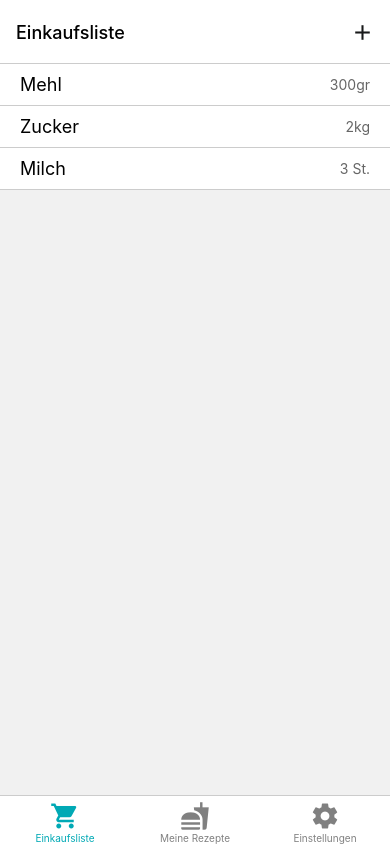
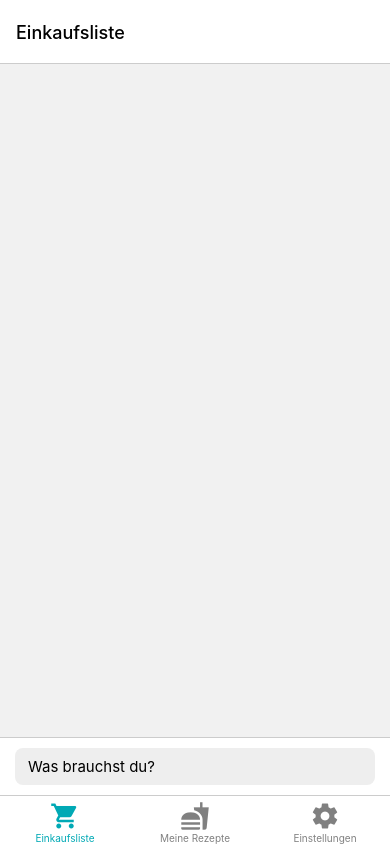
Before and after one commit to marrywal/hungryList, a React Native app: screen /ShoppingList in a window 390 px wide. Built offline with nearby package versions, Linux system fonts and the light colour scheme; what expo-linking would draw is missing.

Commit message:
add shopping list

```diff
--- a/package.json
+++ b/package.json
@@ -33,7 +33,8 @@
     "react-native-screens": "~3.18.0",
     "react-native-web": "~0.18.9",
     "@shopify/flash-list": "1.3.1",
-    "expo-dev-client": "~2.0.1"
+    "expo-dev-client": "~2.0.1",
+    "@react-native-async-storage/async-storage": "~1.17.3"
   },
   "devDependencies": {
     "@babel/core": "^7.12.9",
--- a/src/constants/Colors.ts
+++ b/src/constants/Colors.ts
@@ -9,6 +9,7 @@ export const Colors = {
     background: '#fff',
     border: '#ccc',
     tint: tintColorLight,
+    tintBackground: tintColorLight + '40',
     tabIconDefault: '#18191a',
     tabIconSelected: tintColorLight,
   },
@@ -18,6 +19,7 @@ export const Colors = {
     background: '#18191a',
     border: '#333',
     tint: tintColorDark,
+    tintBackground: tintColorDark + '50',
     tabIconDefault: '#b0b3b8',
     tabIconSelected: tintColorDark,
   }
--- a/src/navigation/index.tsx
+++ b/src/navigation/index.tsx
@@ -43,10 +43,10 @@ function RootNavigator() {
       <Stack.Screen name="Root" component={BottomTabNavigator} options={{ headerShown: false }} />
       <Stack.Screen name="NotFound" component={NotFoundScreen} options={{ title: 'Oops!' }} />
       <Stack.Group screenOptions={{ presentation: 'modal' }}>
-        <Stack.Screen name="ModalAddToList" component={ModalAddToList}options={{ title: 'Hinzufügen' }} />
+        <Stack.Screen name="ModalAddToList" component={ModalAddToList} options={{ title: 'Hinzufügen' }} />
       </Stack.Group>
       <Stack.Group screenOptions={{ presentation: 'card' }}>
-        <Stack.Screen name="Modal" component={ModalScreen}options={{ title: 'Neues Rezept' }} />
+        <Stack.Screen name="Modal" component={ModalScreen} options={{ title: 'Neues Rezept' }} />
       </Stack.Group>
     </Stack.Navigator>
   );
@@ -73,20 +73,6 @@ function BottomTabNavigator() {
         options={({ navigation }: RootTabScreenProps<'ShoppingList'>) => ({
           title: 'Einkaufsliste',
           tabBarIcon: ({ color }) => <TabBarIcon name="shopping-cart" color={color} />,
-          headerRight: () => (
-            <Pressable
-              onPress={() => navigation.navigate('ModalAddToList')}
-              style={({ pressed }) => ({
-                opacity: pressed ? 0.5 : 1,
-              })}>
-              <MaterialIcons
-                name="add"
-                size={25}
-                color={Colors[colorScheme].tabIconDefault}
-                style={{ marginRight: 15 }}
-              />
-            </Pressable>
-          ),
         })}
       />
       <BottomTab.Screen
--- a/src/screens/ModalAddToList.tsx
+++ b/src/screens/ModalAddToList.tsx
@@ -1,14 +1,33 @@
 import { StatusBar } from 'expo-status-bar';
 import { useState } from 'react';
 import { Platform, StyleSheet, TextInput } from 'react-native';
-
-import { View } from '../components/Themed';
+import AsyncStorage from '@react-native-async-storage/async-storage';
+import { Text, View } from '../components/Themed';
+import { MaterialIcons } from '@expo/vector-icons';
 
 export default function ModalAddToList() {
   const [newItem, setNewItem] = useState('');
+  const [oldNewItem, setOldNewItem] = useState('');
 
-  const saveNewItem = () => {
-    console.log(newItem) // TODO: save item
+  const saveNewItem = async () => {
+    let allItems = [];
+
+    try {
+      const itemsString = await AsyncStorage.getItem('@shoppingList');
+      allItems = itemsString ? JSON.parse(itemsString) : [];
+    } catch (error) {
+      console.log(error);
+    }
+
+    allItems[0].data.push({
+      title: newItem,
+      count: ''
+    });
+
+    AsyncStorage.setItem('@shoppingList', JSON.stringify(allItems));
+
+    setOldNewItem(newItem);
+    setNewItem('');
   }
 
   return (
@@ -23,11 +42,20 @@ export default function ModalAddToList() {
         clearButtonMode='while-editing'
         enablesReturnKeyAutomatically={true}
         autoFocus={true}
+        blurOnSubmit={false}
         onSubmitEditing={saveNewItem}
       />
 
       {/* TODO: add autocomplete for items, maybe with icons */}
       <View style={styles.separator} lightColor="#eee" darkColor="rgba(255,255,255,0.1)" />
+
+      <Text style={styles.popupText}>
+        <MaterialIcons
+          name='check'
+          size={20}
+        />
+        <Text>{oldNewItem} wurde hinzugefügt</Text>
+      </Text>
 
       {/* Use a light status bar on iOS to account for the black space above the modal */}
       <StatusBar style={Platform.OS === 'ios' ? 'light' : 'auto'} />
@@ -57,4 +85,9 @@ const styles = StyleSheet.create({
     height: 1,
     width: '100%',
   },
+  popupText: {
+    marginTop: 15,
+    display: 'flex',
+    justifyContent: 'center',
+  }
 });
--- a/src/screens/ShoppingList.tsx
+++ b/src/screens/ShoppingList.tsx
@@ -1,34 +1,48 @@
-import { StyleSheet, SafeAreaView, SectionList, StatusBar, Pressable, GestureResponderEvent } from "react-native";
-
+import { StyleSheet, SafeAreaView, SectionList, StatusBar, Pressable, TextInput, KeyboardAvoidingView, TouchableWithoutFeedback, Keyboard, Platform, ScrollView } from "react-native";
 import { Text, View } from '../components/Themed';
 import { RootTabScreenProps } from '../../types';
 import { Colors } from "../constants/Colors";
 import useColorScheme from "../hooks/useColorScheme";
-import { useState } from "react";
+import { useEffect, useState } from "react";
+import AsyncStorage from '@react-native-async-storage/async-storage';
+import { useHeaderHeight } from '@react-navigation/elements';
+import React from "react";
 
-const DATA = [
-  {
-    category: "Alles", // TODO: Kategorien einbauen und sinnvoll machen
-    data: [
-      {
-        title: "mehl",
-        count: "300gr",
-      },
-      {
-        title: "zucker",
-        count: "2kg",
-      },
-      {
-        title: "milch",
-        count: "3 St.",
-      },
-    ]
-  },
-];
+interface ShoppingList {
+  category: string;
+  data: {
+    title: string;
+    count: string;
+  }[];
+}
 
 export default function ShoppingList({ navigation }: RootTabScreenProps<'ShoppingList'>) {
-  const [listItems, setListItems] = useState(DATA);
+  const [listItems, setListItems] = useState<ShoppingList[]>([]);
+  const [retrieve, setRetrieve] = useState(true);
+  const [newItem, setNewItem] = useState('');
   const scheme = useColorScheme();
+  const headerHeight = useHeaderHeight();
+  const listRef = React.useRef<SectionList<{
+    title: string;
+    count: string;
+  }, ShoppingList>>(null)
+
+  useEffect(() => {
+    const retrieveData = async () => {
+      try {
+        const itemsString = await AsyncStorage.getItem('@shoppingList');
+        const allItems = itemsString ? JSON.parse(itemsString) : [];
+        setListItems(allItems);
+      } catch (error) {
+        console.log(error);
+      }
+    };
+
+    if (retrieve) {
+      retrieveData();
+      setRetrieve(false);
+    }
+  }, [retrieve]);
 
   const styles = StyleSheet.create({
     container: {
@@ -43,7 +57,8 @@ export default function ShoppingList({ navigation }: RootTabScreenProps<'Shoppin
       display: 'flex',
       flexDirection: 'row',
       alignItems: 'center',
-      justifyContent: 'space-between'
+      justifyContent: 'space-between',
+      backgroundColor: 'transparent'
     },
     header: {
       fontSize: 12,
@@ -57,7 +72,21 @@ export default function ShoppingList({ navigation }: RootTabScreenProps<'Shoppin
     count: {
       fontSize: 14,
       color: Colors[scheme].secondaryText,
-    }
+    },
+    inputContainer: {
+      paddingVertical: 10,
+      paddingHorizontal: 15,
+      borderTopWidth: 0.25,
+      borderTopColor: Colors[scheme].border,
+    },
+    input: {
+      width: '100%',
+      backgroundColor: '#eee',
+      paddingVertical: 9,
+      paddingHorizontal: 13,
+      fontSize: 15,
+      borderRadius: 8,
+    },
   });
 
   const onItemClick = (item: any) => {
@@ -66,7 +95,38 @@ export default function ShoppingList({ navigation }: RootTabScreenProps<'Shoppin
     if (index > -1) {
       list[0].data.splice(index, 1);
       setListItems(list);
+      AsyncStorage.setItem('@shoppingList', JSON.stringify(list));
     }
+  }
+
+  const saveNewItem = async () => {
+    const list = [...listItems];
+
+    list[0].data.push({
+      title: newItem,
+      count: ''
+    });
+
+    AsyncStorage.setItem('@shoppingList', JSON.stringify(list));
+    setListItems(list);
+
+    setNewItem('');
+
+
+
+
+    // listRef.current?.scrollToLocation({ animated: true,
+    //   itemIndex: 1,
+    //   sectionIndex: 0,
+    //   viewPosition: 1 })
+
+
+
+
+
+
+    //listRef.current.scrollToEnd({ animating: true });
+
   }
 
   const Item = ({ item }: { item: any }) => {
@@ -76,7 +136,10 @@ export default function ShoppingList({ navigation }: RootTabScreenProps<'Shoppin
       <Pressable
         onPress={() => onItemClick(item)}
         style={({ pressed }) => ({
-          opacity: pressed ? 0.7 : 1,
+          //opacity: pressed ? 0.2 : 1,
+          backgroundColor: pressed
+            ? Colors[scheme].tintBackground
+            : Colors[scheme].background
         })}>
         <View style={styles.item}>
           <Text style={styles.title}>{itemTitle}</Text>
@@ -85,12 +148,13 @@ export default function ShoppingList({ navigation }: RootTabScreenProps<'Shoppin
       </Pressable>)
   };
 
-  return (
+  return (<>
     <SafeAreaView style={styles.container}>
       <SectionList
         renderItem={({ item }) =>
           <Item item={item} />}
         sections={listItems}
+        ref={() => listRef}
       // keyExtractor={(item, index) => item + index} // TODO: kategorien wieder einblenden
       // renderSectionHeader={({ section: { title } }) => (
       //  <Text style={styles.header}>{title}</Text>
@@ -98,5 +162,29 @@ export default function ShoppingList({ navigation }: RootTabScreenProps<'Shoppin
       // stickySectionHeadersEnabled={false}
       />
     </SafeAreaView>
+
+    <KeyboardAvoidingView
+      keyboardVerticalOffset={headerHeight}
+      behavior={Platform.OS === "ios" ? "padding" : "height"}
+    >
+      <TouchableWithoutFeedback onPress={Keyboard.dismiss}>
+        <View style={styles.inputContainer}>
+          <TextInput
+            value={newItem}
+            onChangeText={text => setNewItem(text)}
+            style={styles.input}
+            placeholder="Was brauchst du?"
+            keyboardType="default"
+            autoComplete='off'
+            clearButtonMode='while-editing'
+            enablesReturnKeyAutomatically={true}
+            blurOnSubmit={false}
+            onSubmitEditing={saveNewItem}
+          />
+        </View>
+      </TouchableWithoutFeedback>
+    </KeyboardAvoidingView>
+
+  </>
   );
 }
```
Also changed, not shown: 1 other file (tests, documents, lock files or other folders).
